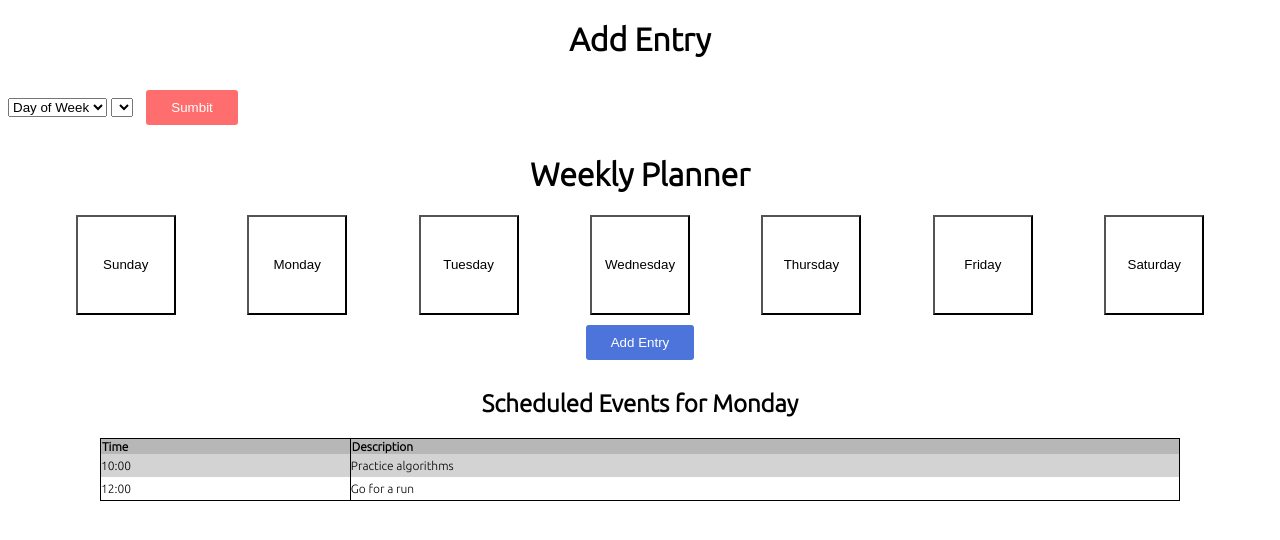
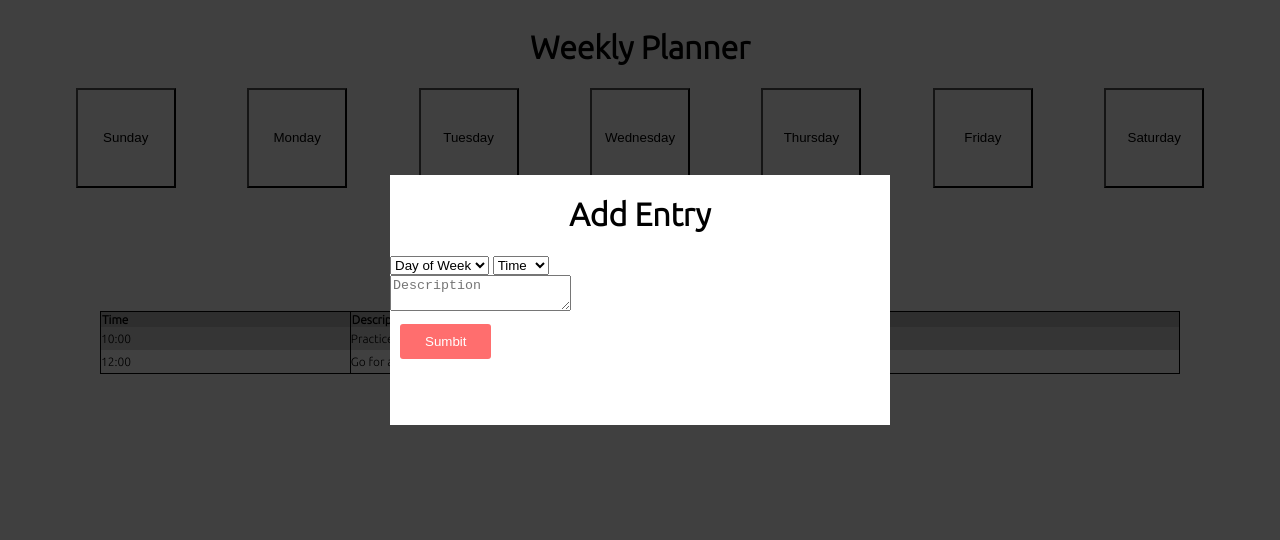
Before and after one commit to NoahLett/week-planner, a website: page index.html in a window 1280 px wide. Both pictures are taken after a click on the button "Add Entry". Drawn offline with Linux system fonts and the light colour scheme.

Commit message:
project-Chivy

```diff
--- a/index.html
+++ b/index.html
@@ -12,28 +12,58 @@
 </head>
 <body>
   <!-- <button class="modal">Open Modal</button> -->
-  <main class="add-window-entry hidden">
-    <div>
+  <main>
+    <div class="add-window-entry hidden">
       <form>
         <h1>Add Entry</h1>
+        <div>
           <select>
-          <option value="select a day of the week" selected="selected">Day of Week</option>
-          <option value="select a day of the week">Sunday</option>
-          <option value="select a day of the week">Monday</option>
-          <option value="select a day of the week">Tuesday</option>
-          <option value="select a day of the week">Wednesday</option>
-          <option value="select a day of the week">Thursday</option>
-          <option value="select a day of the week">Friday</option>
-          <option value="select a day of the week">Saturday</option>
+            <option selected disabled>Day of Week</option>
+            <option value="Sunday">Sunday</option>
+            <option value="Monday">Monday</option>
+            <option value="Tuesday">Tuesday</option>
+            <option value="Wednesday">Wednesday</option>
+            <option value="Thursday">Thursday</option>
+            <option value="Friday">Friday</option>
+            <option value="Saturday">Saturday</option>
           </select>
           <select>
-
+            <option selected disabled>Time</option>
+            <option value="00:00">00:00</option>
+            <option value="1:00">1:00</option>
+            <option value="2:00">2:00</option>
+            <option value="3:00">3:00</option>
+            <option value="4:00">4:00</option>
+            <option value="5:00">5:00</option>
+            <option value="6:00">6:00</option>
+            <option value="7:00">7:00</option>
+            <option value="8:00">8:00</option>
+            <option value="9:00">9:00</option>
+            <option value="10:00">10:00</option>
+            <option value="11:00">11:00</option>
+            <option value="12:00">12:00</option>
+            <option value="13:00">13:00</option>
+            <option value="14:00">14:00</option>
+            <option value="15:00">15:00</option>
+            <option value="16:00">16:00</option>
+            <option value="17:00">17:00</option>
+            <option value="18:00">18:00</option>
+            <option value="19:00">19:00</option>
+            <option value="20:00">20:00</option>
+            <option value="21:00">21:00</option>
+            <option value="22:00">22:00</option>
+            <option value="23:00">23:00</option>
+            <option value="24:00">24:00</option>
           </select>
+        </div>
+        <div>
+          <textarea name="description" placeholder="Description"></textarea>
+        </div>
+        <div>
           <button class="modal-off">Sumbit</button>
+        </div>
       </form>
     </div>
-  </main>
-
     <div class="container">
 
       <div class="row">
@@ -108,6 +138,11 @@
 
 
     </div>
+
+
+  </main>
+
+
   <script src="main.js"></script>
 </body>
 </html>
--- a/styles.css
+++ b/styles.css
@@ -1,5 +1,22 @@
 body {
   font-family: Ubuntu, sans-serif;
+}
+
+.add-window-entry {
+  box-shadow: 0 0 1400px 1400px rgb(0 0 0 / 75%);
+  background-color: white;
+  position: fixed;
+  margin: auto;
+  top: 0;
+  left: 50px;
+  bottom: 200px;
+  right: 50px;
+  width: 500px;
+  height: 250px;
+}
+
+.hidden {
+  display: none;
 }
 
 .container {
@@ -43,11 +60,6 @@ body {
   width: 130px;
   height: 30px;
   background-color: white;
-}
-
-.day-button:hover {
-  background-color: rgba(128, 128, 128, 0.406);
-  cursor: pointer;
 }
 
 .add-button:hover {
```
Lines whose indentation alone changed are shown as unchanged.
